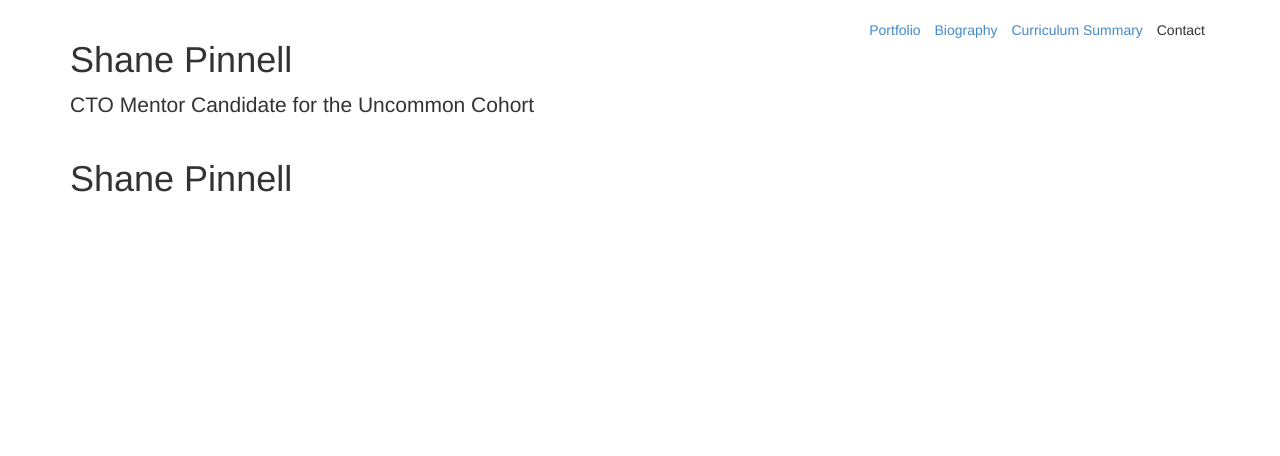
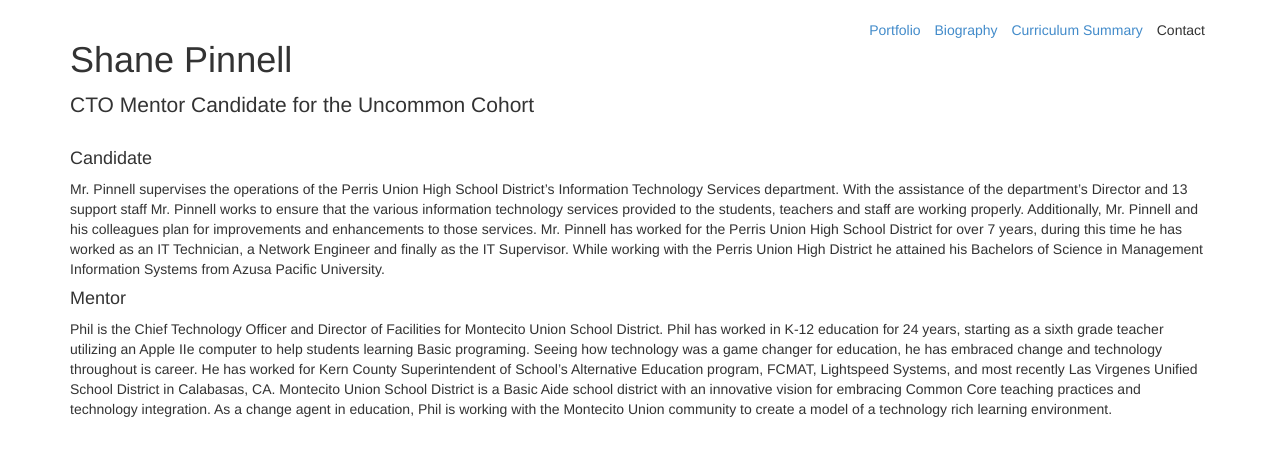
Before and after one commit to shanepinnell/shanepinnell.github.io, a Jekyll site: the page built from cto_mentor/biography.html, in a window 1280 px wide. Shown: the top 456 px of the page. Built offline with Jekyll 4.4.1, drawn with Linux system fonts in a browser that asks for light colours; nearby versions of some CDN libraries; library files that are not in the unit come from our copies.

Commit message:
updated portfolio

```diff
--- a/cto_mentor/biography.html
+++ b/cto_mentor/biography.html
@@ -2,4 +2,15 @@
 layout: cto_mentor
 title: Shane Pinnell CTO Portfolio
 ---
-<h1>Shane Pinnell</h1>
+<h4>Candidate</h4>
+<p>
+	Mr. Pinnell supervises the operations of the Perris Union High School District’s Information Technology Services department. With the assistance of the department’s Director and 13 support
+staff Mr. Pinnell works to ensure that the various information technology services provided to the students, teachers and staff are working properly. Additionally, Mr. Pinnell and his colleagues plan
+for improvements and enhancements to those services. Mr. Pinnell has worked for the Perris Union High School District for over 7 years, during this time he has worked as an IT Technician, a Network
+Engineer and finally as the IT Supervisor. While working with the Perris Union High District he attained his Bachelors of Science in Management Information Systems from Azusa Pacific University.
+</p>
+
+<h4>Mentor</h4>
+<p>
+	Phil is the Chief Technology Officer and Director of Facilities for Montecito Union School District. Phil has worked in K-12 education for 24 years, starting as a sixth grade teacher utilizing an Apple IIe computer to help students learning Basic programing. Seeing how technology was a game changer for education, he has embraced change and technology throughout is career. He has worked for Kern County Superintendent of School’s Alternative Education program, FCMAT, Lightspeed Systems, and most recently Las Virgenes Unified School District in Calabasas, CA. Montecito Union School District is a Basic Aide school district with an innovative vision for embracing Common Core teaching practices and technology integration. As a change agent in education, Phil is working with the Montecito Union community to create a model of a technology rich learning environment.
+</p>
```
